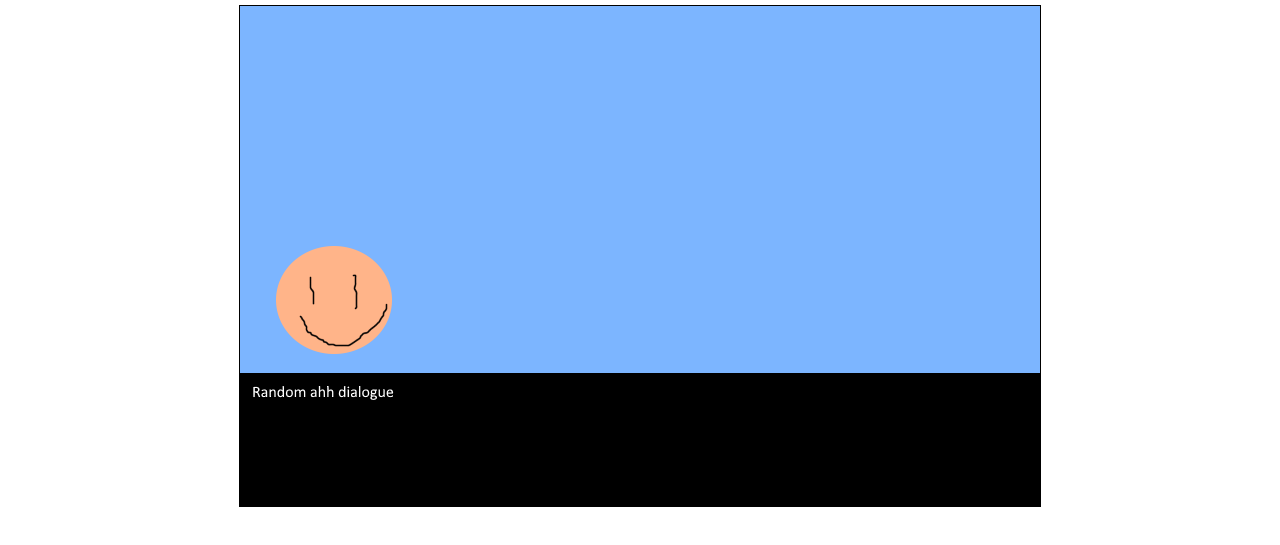
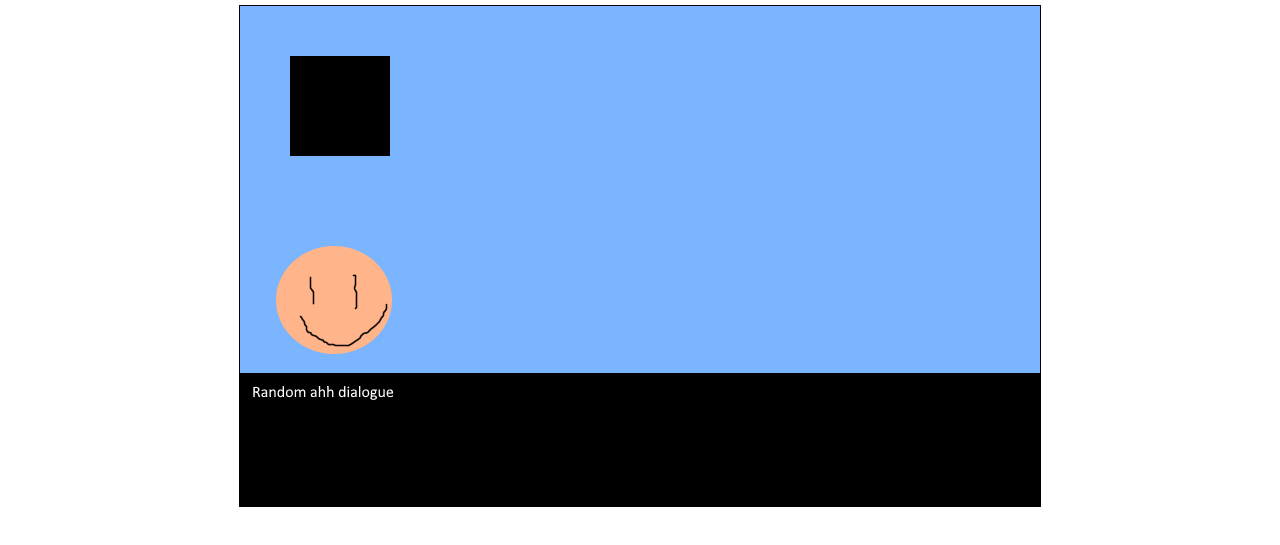
Before and after one commit to LittleBerryJam/3rd-quarter-project, a plain HTML site: page index.html in a window 1280 px wide. Both pictures are taken after a click on the link "Home". Shown: the part 123-668 px from the top of the page. Drawn offline with nearby package versions, Linux system fonts and the light colour scheme.

Commit message:
Added custom cursor, added clickable area

```diff
--- a/base.css
+++ b/base.css
@@ -1,3 +1,4 @@
 #gameCanvas{
     border: 1px solid black;
+    cursor: none;
 }
--- a/game.js
+++ b/game.js
@@ -1,5 +1,31 @@
 let gameCanvas = document.getElementById("gameCanvas");
 let ctx = gameCanvas.getContext("2d");
 let img = document.getElementById("background");
+let cursorimg = document.getElementById("cursor");
+
 
 ctx.drawImage(img, 0, 0);
+
+class clickableArea{
+    constructor(x, y, width, height){
+        this.x = x;
+        this.y = y;
+        this.width = width;
+        this.height = height;
+    }
+    draw(){
+        ctx.fillRect(this.x, this.y, this.width, this.height);
+    }
+}
+
+var test = new clickableArea(50, 50, 100, 100);
+test.draw();
+
+rect = gameCanvas.getBoundingClientRect();
+addEventListener("mousemove", function(e){
+    let mX = e.clientX - rect.x;
+    let mY = e.clientY - rect.y;
+    ctx.drawImage(img, 0, 0);
+    test.draw();
+    ctx.drawImage(cursorimg, mX-cursorimg.width, mY);
+})
--- a/index.html
+++ b/index.html
@@ -33,6 +33,7 @@
         </div>
         <div hidden>
             <img id="background" src="resources/images/temp.png">
+            <img id="cursor" src="resources/images/cursor.png">
         </div>
         <script src="https://cdn.jsdelivr.net/npm/bootstrap@5.3.3/dist/js/bootstrap.bundle.min.js" integrity="sha384-YvpcrYf0tY3lHB60NNkmXc5s9fDVZLESaAA55NDzOxhy9GkcIdslK1eN7N6jIeHz" crossorigin="anonymous"></script>
         <script src="game.js"></script>
```
Also changed, not shown: resources/images/cursor.png (added).
